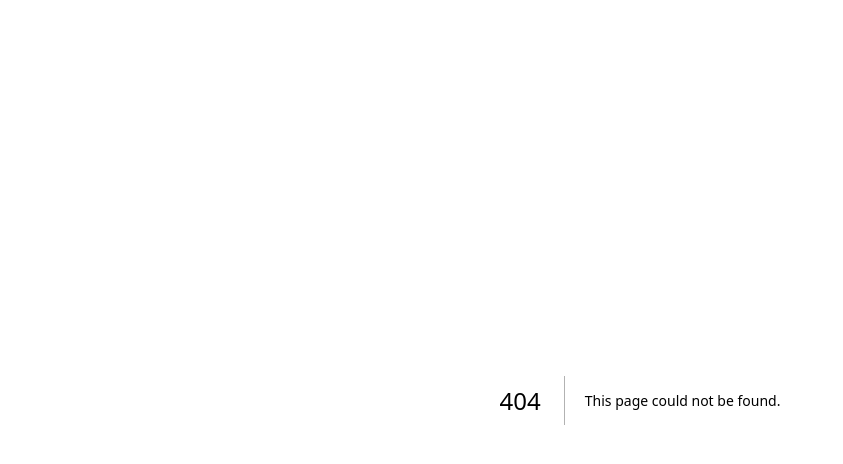
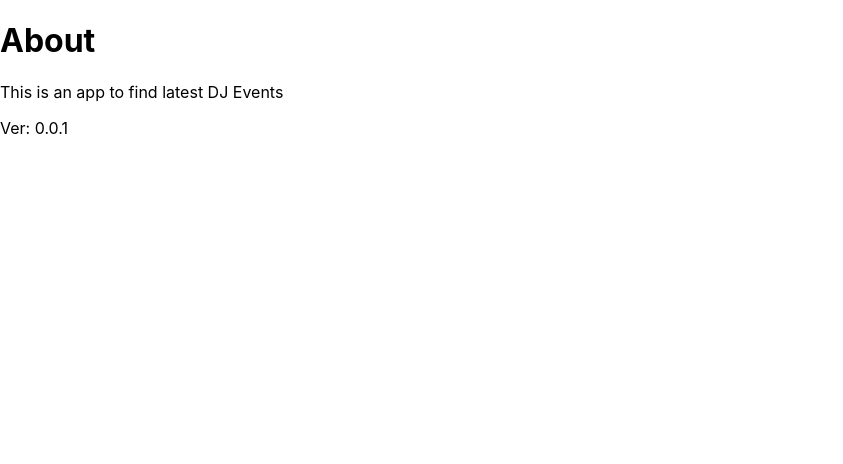
Before and after one commit to jgrantprog1993/NextJS_DJ_App, a Next.js app: page /about in a window 1280 px wide. Before the commit this address had no page. Shown: the top 464 px of the page, without its empty margins (0-843 px from the left). Built offline with nearby package versions, Linux system fonts and the light colour scheme.

Commit message:
First Commit

```diff
--- a/package.json
+++ b/package.json
@@ -10,6 +10,7 @@
   },
   "dependencies": {
     "next": "13.0.2",
+    "nextjs": "0.0.3",
     "react": "18.2.0",
     "react-dom": "18.2.0"
   }
--- /dev/null
+++ b/pages/about.js
@@ -0,0 +1,11 @@
+
+
+export default function AboutPage() {
+  return (
+    <div>
+        <h1>About</h1>
+        <p>This is an app to find latest DJ Events</p>
+        <p>Ver: 0.0.1 </p>
+    </div>
+  )
+}
```
Also changed, not shown: pages/events/[slug].js (added, +8 -0 lines), pages/events/add.js (added, +9 -0 lines), pages/events/index.js (added, +8 -0 lines), 1 other file (tests, documents, lock files or other folders).
